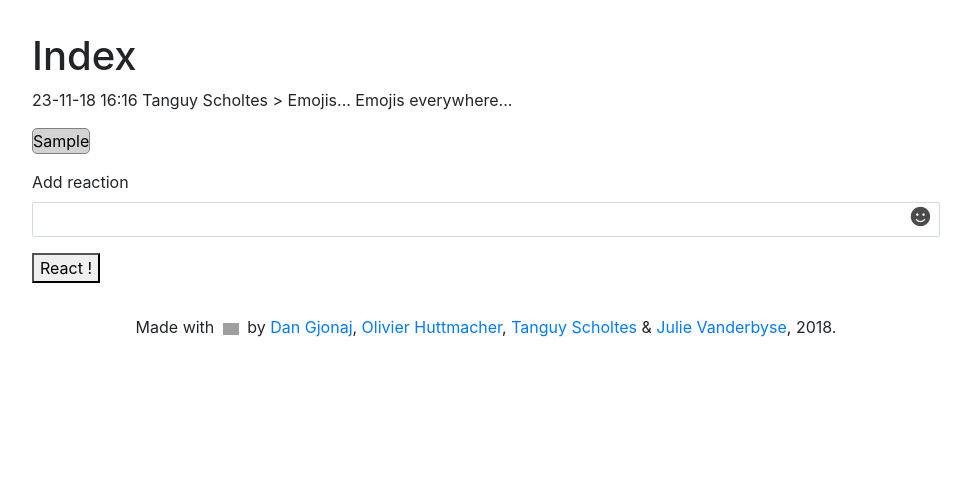
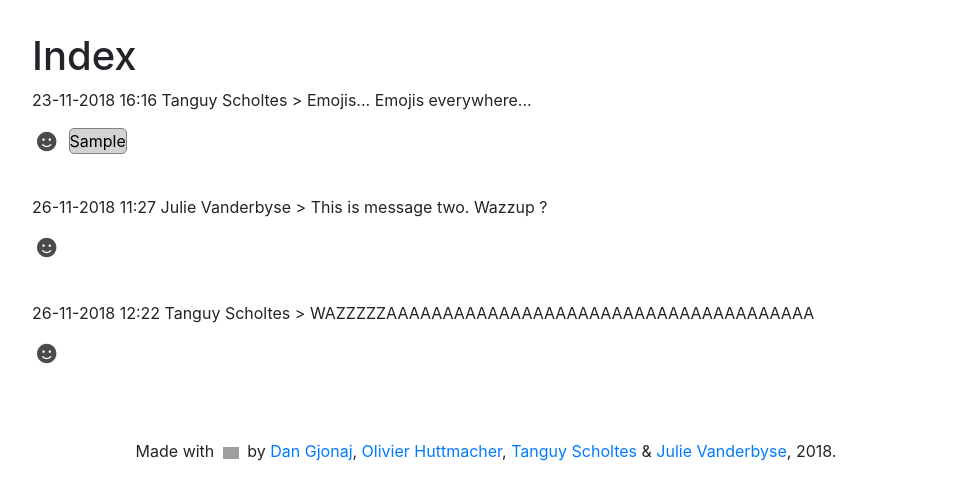
Before and after one commit to TanguyScholtes/Caramail, a PHP site: page / in a window 1280 px wide. Shown: the top 500 px of the page, without its empty margins (154-1125 px from the left). Run offline with PHP 8.4, Linux system fonts and the light colour scheme; tables that the repository leaves empty or names only in its code hold one stand-in row (values such as "Sample post"); some libraries are stand-ins or nearby versions; grey boxes are pictures that could not be loaded.

Commit message:
edited create, delete & config process to allow multiple instances of reactions

```diff
--- a/src/config.php
+++ b/src/config.php
@@ -16,4 +16,6 @@ define( "WEBSITE_LANG", "fr-BE" );
 define( "WEBSITE_CHARSET", "utf-8" );
 /* ----- */
 
+session_start();
+
 require 'objects/Reaction.php';
--- a/src/css/styles.css
+++ b/src/css/styles.css
@@ -13,6 +13,29 @@
     display: inline-block;
     padding: 0;
     margin: 0 0 1em 0;
+}
+
+.emoji-picker-container{
+    position: relative;
+    display: inline-block;
+    width: 1em;
+    height: 1em;
+    line-height: 1em;
+    margin-right: 1em;
+}
+
+.reaction-emoji-input{
+    width: 0;
+    height: 0;
+    padding: 0;
+    border: none;
+    min-height: 0;
+    min-width: 0;
+}
+
+.emoji-picker-icon{
+    top: -0.75em;
+    left: 0.25em;
 }
 
 .inline-form button{
--- a/src/index.php
+++ b/src/index.php
@@ -2,40 +2,71 @@
 <?php require 'partials/header.php'; ?>
 
 <?php
-    $user = ( object ) array( 'firstname' => 'Tanguy', 'lastname' => 'Scholtes', 'id' => 1 );
-    $message = ( object ) array( 'content' => 'Emojis... Emojis everywhere...', 'timestamp' => '23-11-18 16:16', 'id' => 1, 'author' => $user );
+    $url = explode( "/", __FILE__ );
+    $currentPage = "";
+    for ( $i = 4; $i < count( $url ); $i++ ) {
+        $currentPage .= $url[ $i ];
+    }
+
+    $_SESSION[ 'user' ] = ( object ) array( 'firstname' => 'Tanguy', 'lastname' => 'Scholtes', 'id' => 1 );
+
+    $users = [
+        ( object ) array( 'firstname' => 'Tanguy', 'lastname' => 'Scholtes', 'id' => 1 ),
+        ( object ) array( 'firstname' => 'Julie', 'lastname' => 'Vanderbyse', 'id' => 2 )
+    ];
+    $messages = [
+        ( object ) array( 'content' => 'Emojis... Emojis everywhere...', 'timestamp' => '23-11-2018 16:16', 'id' => 1, 'author' => $users[ 0 ] ),
+        ( object ) array( 'content' => 'This is message two. Wazzup ?', 'timestamp' => '26-11-2018 11:27', 'id' => 2, 'author' => $users[ 1 ] ),
+        ( object ) array( 'content' => 'WAZZZZZAAAAAAAAAAAAAAAAAAAAAAAAAAAAAAAAAAAAAA', 'timestamp' => '26-11-2018 12:22', 'id' => 3, 'author' => $users[ 0 ] )
+    ];
 ?>
 
 <main id="content">
     <h1 class="content-title">Index</h1>
 
+    <?php if ( $messages ): ?>
+        <?php foreach ( $messages as $message ): ?>
             <p><?php echo $message -> timestamp; ?> <?php echo $message -> author -> firstname; ?> <?php echo $message -> author -> lastname; ?> > <?php echo $message -> content; ?></p>
-
+            <div class="reactions-wrapper">
+                <form class="inline-form" method="post" action="createReaction.php?page=<?php echo $currentPage; ?>" name="reactionCreate<?php echo $message -> id; ?>">
+                    <p class="emoji-picker-container">
+                        <input type="hidden" name="reaction-create-user-id" value="<?php echo $_SESSION[ 'user' ] -> id; ?>" />
+                        <input type="hidden" name="reaction-create-message-id" value="<?php echo $message -> id; ?>" />
+                        <input class="reaction-emoji-input" name="reaction-create-emoji" type="text" data-emojiable="true" data-emoji-input="unicode" maxlength="1" oninput="document.forms[ 'reactionCreate<?php echo $message -> id; ?>' ].submit()" />
+                    </p>
+                </form>
                 <?php
-        //display all reactions of Message based on ID of the message
+                    // display all reactions of Message based on ID of the message
                     $react = new Reaction();
                     $reactions = $react -> getAllReactionsOfMessage( $message -> id );
                     if ( $reactions ):
                 ?>
-        <div class="reactions-wrapper">
                     <?php foreach ( $reactions as $reaction ): ?>
-                <form class="inline-form" method="post" action="deleteReaction.php">
-                    <input type="hidden" id="delete-id" name="delete-id" value="<?php echo $reaction -> id; ?>" />
-                    <button type="submit"><?php echo $reaction -> emoji; ?></button>
+                        <form class="inline-form" method="post" action="deleteReaction.php?page=<?php echo $currentPage; ?>">
+                            <input type="hidden" name="reaction-delete-id" value="<?php echo $reaction -> id; ?>" />
+                            <?php foreach ( $users as $user ){
+                                    if ( $user -> id == $reaction -> author_id ) {
+                                        $reaction -> author = $user;
+                                    }
+                                }
+                             ?>
+                            <?php if ( $reaction -> author -> id == $_SESSION[ 'user' ] -> id ): ?>
+                                <button type="submit" title="<?php echo $reaction -> author -> firstname; ?> <?php echo $reaction -> author -> lastname; ?>">
+                                    <?php echo $reaction -> emoji; ?>
+                                </button>
+                            <?php else: ?>
+                                <span title="<?php echo $reaction -> author -> firstname; ?> <?php echo $reaction -> author -> lastname; ?>">
+                                    <?php echo $reaction -> emoji; ?>
+                                </span>
+                            <?php endif; ?>
                         </form>
                     <?php endforeach; ?>
+                <?php endif; ?>
             </div>
+        <?php endforeach; ?>
+    <?php else: ?>
+        <p>No message yet. Write one !</p>
     <?php endif; ?>
-
-    <form method="post" action="createReaction.php">
-        <label for="create-emoji">Add reaction</label>
-        <p class="emoji-picker-container">
-            <input type="hidden" id="create-user-id" name="create-user-id" value="<?php echo $user -> id; ?>" />
-            <input type="hidden" id="create-message-id" name="create-message-id" value="<?php echo $message -> id; ?>" />
-            <input id="create-emoji" name="create-emoji" type="text" data-emojiable="true" data-emoji-input="unicode" maxlength="1" />
-        </p>
-        <button type="submit">React !</button>
-    </form>
 </main>
 
 <script src="https://ajax.googleapis.com/ajax/libs/jquery/3.3.1/jquery.min.js"></script>
@@ -55,6 +86,11 @@
     // You may want to delay this step if you have dynamically created input fields that appear later in the loading process
     // It can be called as many times as necessary; previously converted input fields will not be converted again
     window.emojiPicker.discover();
+
+    // Add a hover tooltip (via title HTML attribute) to each reaction emoji selector
+    Array.from( document.querySelectorAll( '.emoji-picker-icon' ) ).forEach( function ( element ) {
+        element.setAttribute( "title", "Add reaction…" );
+    } );
 </script>
 
 <?php require 'partials/footer.php'; ?>
--- a/src/objects/Reaction.php
+++ b/src/objects/Reaction.php
@@ -4,7 +4,7 @@ require 'Model.php';
 
 class Reaction extends Model {
 
-    public function create ( $authorId, $messageId, $emoji ) {
+    public function createReaction ( $authorId, $messageId, $emoji ) {
         /*
          * Creates a Reaction and save it in database
          * @param integer $authorId The id of the user who created this Reaction
@@ -103,7 +103,7 @@ class Reaction extends Model {
         }
     }
 
-    public function update ( $id, $authorId, $messageId, $emoji ) {
+    public function updateReaction ( $id, $authorId, $messageId, $emoji ) {
         /*
          * Update Reaction with matching ID
          *
@@ -151,7 +151,7 @@ class Reaction extends Model {
         }
     }
 
-    public function delete ( $id ) {
+    public function deleteReaction ( $id ) {
         /*
          * Delete Reaction with matching ID
          * @param integer $id The id of the Reaction to delete
```
Also changed, not shown: src/createReaction.php (+14 -8 lines), src/deleteReaction.php (+4 -3 lines). Lines whose indentation alone changed are shown as unchanged.
